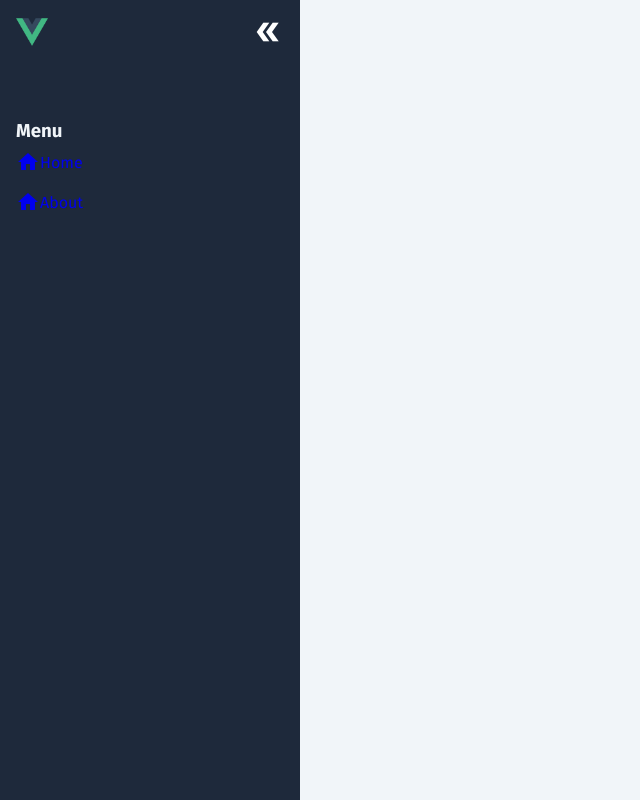
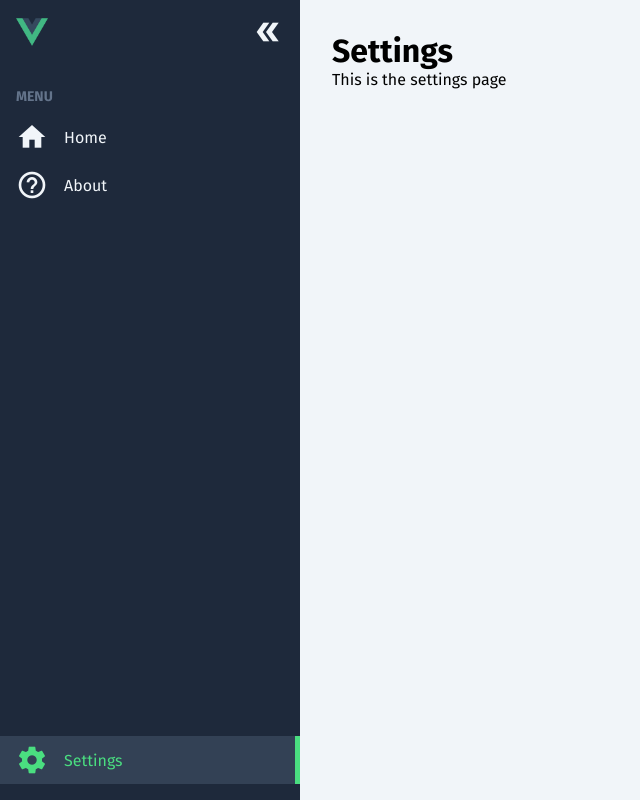
Before and after one commit to Kmirz/Responsive-Sidebar-VueJS, a Vue app: page /settings in a window 1280 px wide. Both pictures are taken after a click on the button "double_arrow". Shown: the whole page, without its empty margins (0-640 px from the left). Built offline with nearby package versions, Linux system fonts and the light colour scheme.

Commit message:
Implementing full reactive sizing and vue routing

```diff
--- a/src/App.vue
+++ b/src/App.vue
@@ -40,7 +40,10 @@ button {
   main {
     flex: 1 1 0;
     padding: 2rem;
-    @media (max-width: 1024px) {
+
+    @media (max-width: 768px) {
+      position: fixed;
+      z-index: -1;
       padding-left: 6rem;
     }
   }
--- a/src/components/Sidebar.vue
+++ b/src/components/Sidebar.vue
@@ -16,8 +16,15 @@
         <span class="text">Home</span>
       </router-link>
       <router-link class="button" to="/about">
-        <span class="material-icons material-icons-round"> home </span>
+        <span class="material-icons material-icons-round"> help_outline </span>
         <span class="text">About</span>
+      </router-link>
+    </div>
+    <div class="settings"></div>
+    <div class="menu">
+      <router-link class="button" to="/settings">
+        <span class="material-icons material-icons-round"> settings </span>
+        <span class="text">Settings</span>
       </router-link>
     </div>
   </aside>
@@ -45,7 +52,9 @@ aside {
   color: var(--light);
 
   transition: 0.2s ease-out;
-
+  .settings {
+    flex: 1 1 0;
+  }
   .logo {
     margin-bottom: 1rem;
     img {
@@ -56,38 +65,39 @@ aside {
   .menu-toggle-wrap {
     display: flex;
     justify-content: flex-end;
-    margin-bottom: 1rem;
+    margin-bottom: -1rem;
     position: relative;
 
     top: 0;
     transition: 0.2s ease-out;
 
     .menu-toggle {
+      margin-left: -100px;
       transition: 0.2s ease-out;
       .material-icons-round {
         font-size: 2rem;
-        color: white;
+        color: var(--light);
       }
     }
 
     .menu-toggle:hover {
       .material-icons-round {
         transform: scale(1.2);
-        color: green;
+        color: var(--primary);
       }
     }
   }
 
-  @media (max-width: 768px) {
-    position: fixed;
-    z-index: 99;
-  }
+  // @media (max-width: 768px) {
+  //   position: fixed;
+  //   z-index: 99;
+  // }
 }
 
 h3,
 .button .text {
   opacity: 0;
-  transition: 0.3s ease-out;
+  transition: 0.3s ease-in-out;
 }
 
 .menu {
@@ -96,10 +106,40 @@ h3,
     display: flex;
     align-items: center;
     text-decoration: none;
+    transition: 0.2s ease-in-out;
+    padding: 0.5rem 1rem;
+    .material-icons {
+      font-size: 2rem;
+      color: var(--light);
+      transition: 0.2s ease-in-out;
+    }
+    .text {
+      color: var(--light);
+      transition: 0.2s ease-in-out;
+    }
+    &:hover {
+      background-color: var(--dark-alt);
+      .material-icons,
+      .text {
+        color: var(--primary);
+      }
+    }
+    &.router-link-exact-active {
+      background-color: var(--dark-alt);
+      border-right: 5px solid var(--primary);
+      .material-icons,
+      .text {
+        color: var(--primary);
+      }
+    }
+  }
+}
 
-    padding: 0.5rem 1rem;
-    transition: 0.2 ease-out;
-  }
+h3 {
+  color: var(--grey);
+  font-size: 0.875rem;
+  margin-bottom: 0.5rem;
+  text-transform: uppercase;
 }
 
 .is-expanded {
@@ -116,5 +156,11 @@ h3,
   .button .text {
     opacity: 1;
   }
+
+  .button {
+    .material-icons {
+      margin-right: 1rem;
+    }
+  }
 }
 </style>
--- a/src/router/index.js
+++ b/src/router/index.js
@@ -1,12 +1,14 @@
 import { createRouter, createWebHistory } from "vue-router";
 import Home from "../views/Home.vue";
 import About from "../views/About.vue";
+import Settings from "../views/Settings.vue";
 
 const router = createRouter({
   history: createWebHistory(),
   routes: [
     { path: "/", component: Home },
     { path: "/about", component: About },
+    { path: "/settings", component: Settings },
   ],
 });
 
--- /dev/null
+++ b/src/views/Settings.vue
@@ -0,0 +1,13 @@
+<template>
+  <main class="settings">
+    <h1>Settings</h1>
+    <p>This is the settings page</p>
+  </main>
+</template>
+
+<script>
+export default {};
+</script>
+
+<style>
+</style>
```
